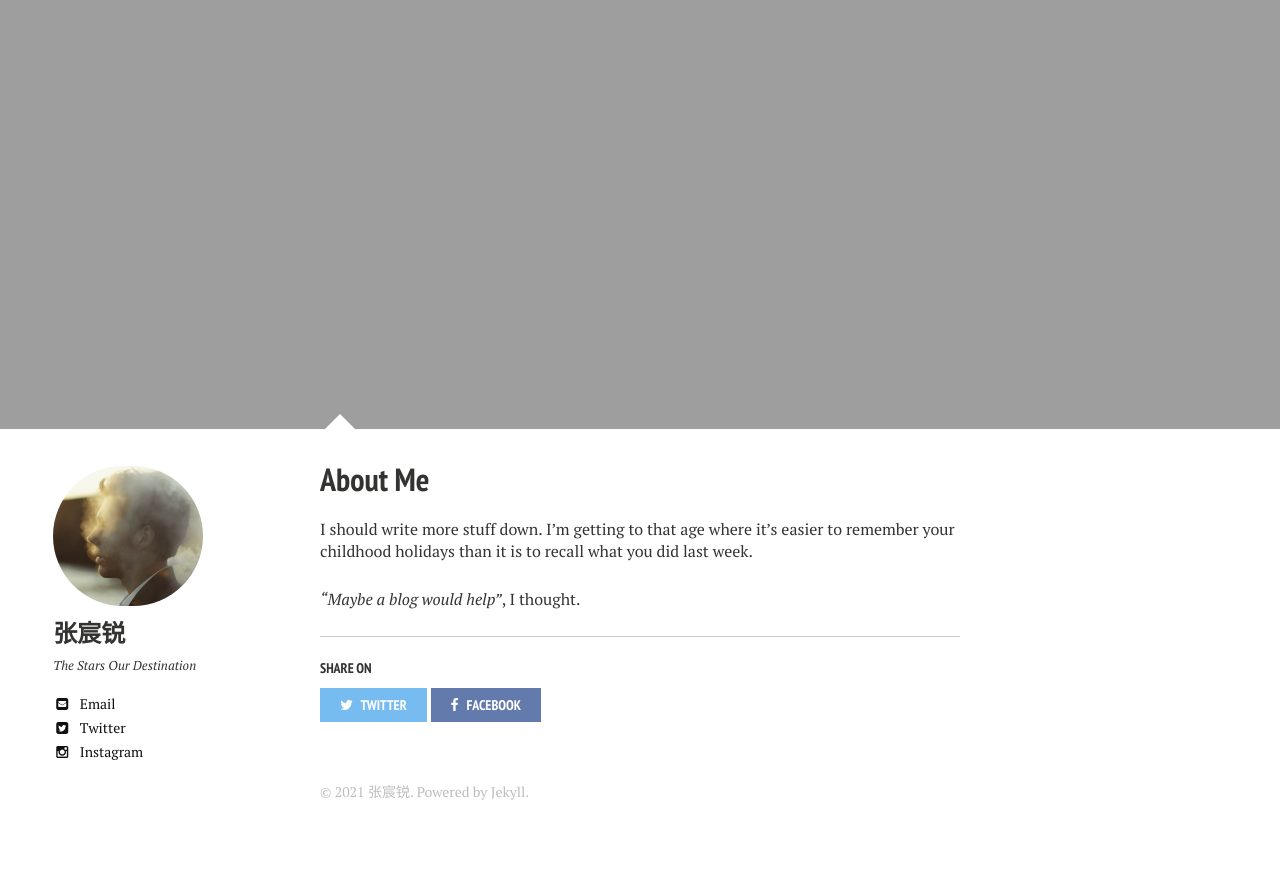
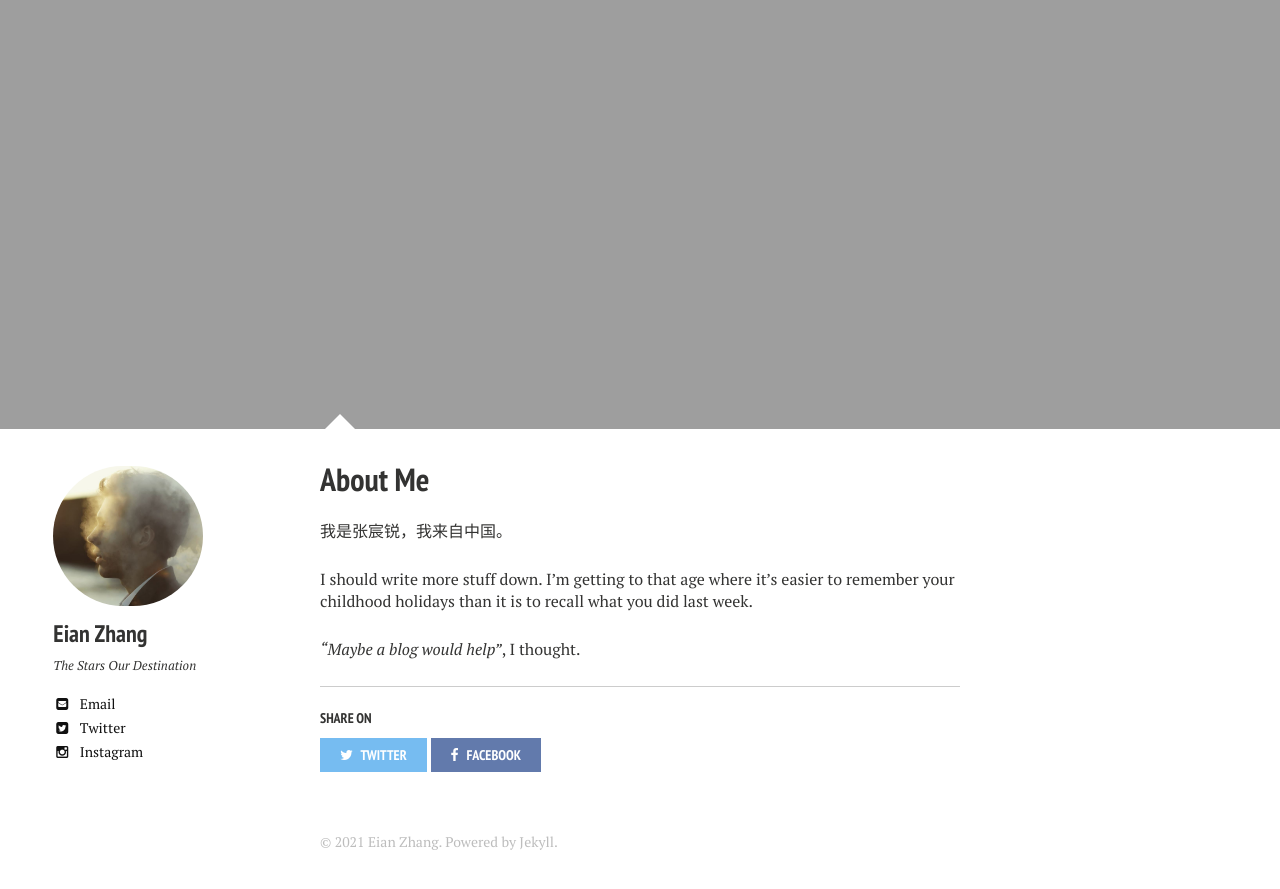
Before and after one commit to jarynzhang/eianzhang.github.io, a Jekyll site: the page built from about/index.md, in a window 1280 px wide and 900 px high, scrolled down 615 px. Shown: the top 889 px of the window. Built offline with Jekyll 4.4.1, drawn with Linux system fonts in a browser that asks for light colours; nearby versions of some CDN libraries; before the commit the page ends 1465 px from its top, so only the background shows below that.

Commit message:
1.252 self

```diff
--- a/_config.yml
+++ b/_config.yml
@@ -26,7 +26,7 @@ kramdown:
 
 # Site owner
 owner:
-  name: 张宸锐
+  name: Eian Zhang
   avatar: bio-photo.png
   bio: "The Stars Our Destination"
   email: unsplashking@outlook.com
--- a/about/index.md
+++ b/about/index.md
@@ -7,6 +7,7 @@ comments: false
 image:
   feature: galaxyandme.jpg
 ---
+我是张宸锐，我来自中国。
 
 I should write more stuff down.  I'm getting to that age where it's easier to remember your childhood holidays than it is to recall what you did last week.
 
```
